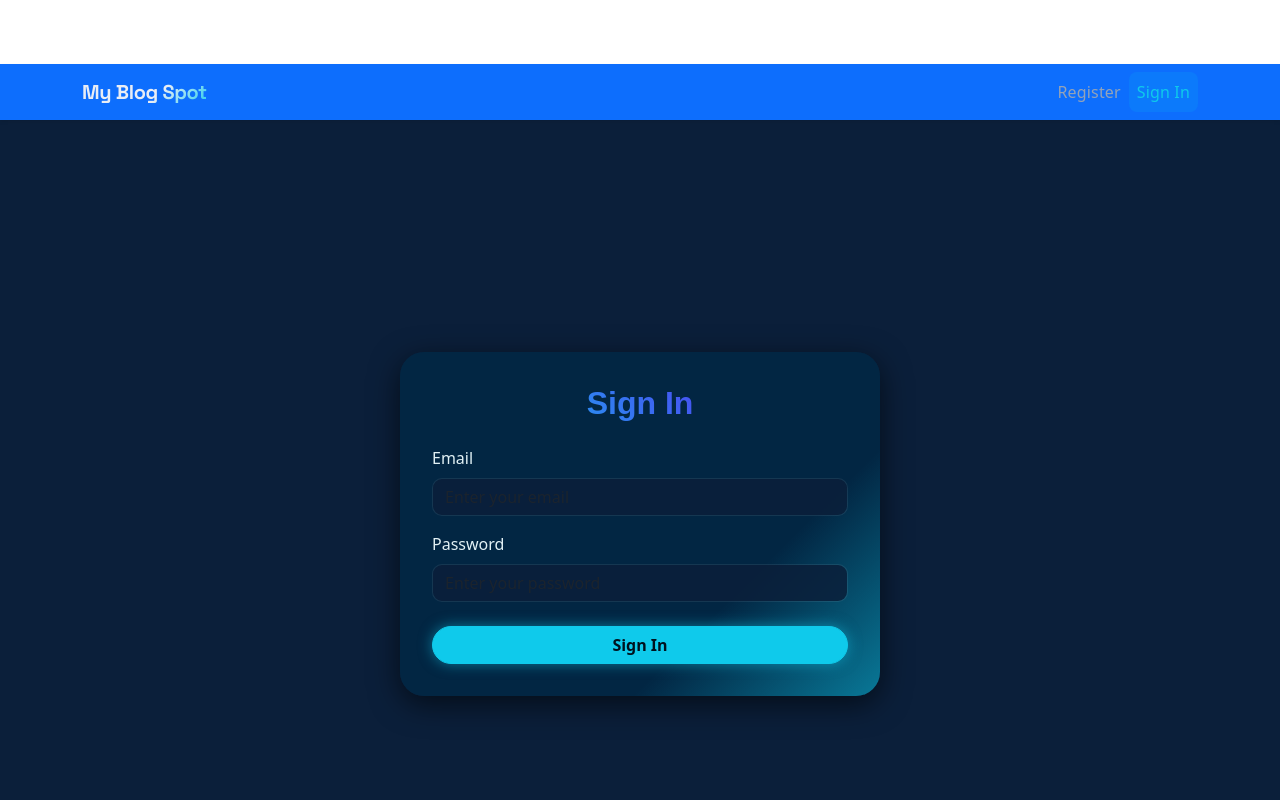
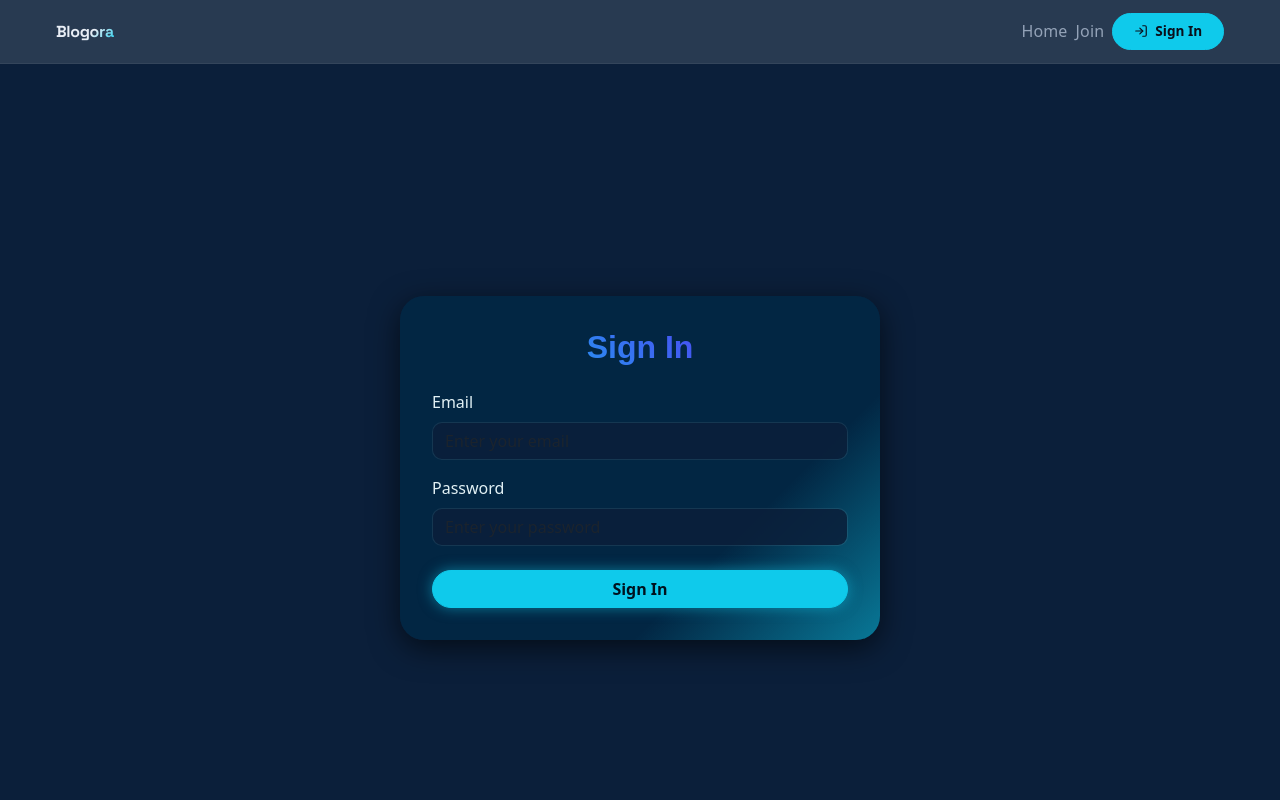
Before and after one commit to selamawitk/Blogora, a React (Create React App) app in the folder client/: page /signin in a window 1280 px wide. Shown: the top 800 px of the page. Built offline with nearby package versions, Linux system fonts and the light colour scheme.

Commit message:
feat: scroll detection and premium navbar

```diff
--- a/client/src/components/Navbar.js
+++ b/client/src/components/Navbar.js
@@ -1,92 +1,136 @@
-import React from 'react';
-import { Link, NavLink } from 'react-router-dom';
-import { useAuth } from '../context/AuthContext'; // adjust the path as needed
+import React, { useState, useEffect } from 'react';
+import { Link, NavLink, useLocation } from 'react-router-dom';
+import { Menu, X, Home, PenSquare, LogIn, UserPlus, LogOut, User } from 'lucide-react';
+import { useAuth } from '../context/AuthContext';
 
 function Navbar() {
-  const auth = useAuth();
+  const { user, logout, loading } = useAuth();
+  const [menuOpen, setMenuOpen] = useState(false);
+  const [scrolled, setScrolled] = useState(false);
+  const location = useLocation();
 
-  if (!auth) return null; // or a fallback if context is missing
+  useEffect(() => {
+    setMenuOpen(false);
+  }, [location.pathname]);
 
-  const { user, logout } = auth; // assuming user = null if logged out
+  useEffect(() => {
+    const handleScroll = () => setScrolled(window.scrollY > 20);
+    window.addEventListener('scroll', handleScroll, { passive: true });
+    return () => window.removeEventListener('scroll', handleScroll);
+  }, []);
+
+  if (loading) return null;
+
+  const closeMenu = () => setMenuOpen(false);
 
   return (
-    <nav className="navbar navbar-expand-lg navbar-dark bg-primary shadow-sm">
-      <div className="container">
-        <Link to="/" className="navbar-brand fw-bold">
-          My Blog Spot
-        </Link>
-        <button
-          className="navbar-toggler"
-          type="button"
-          data-bs-toggle="collapse"
-          data-bs-target="#navbarNav"
-          aria-controls="navbarNav"
-          aria-expanded="false"
-          aria-label="Toggle navigation"
-        >
-          <span className="navbar-toggler-icon" />
-        </button>
-        <div className="collapse navbar-collapse" id="navbarNav">
-          <ul className="navbar-nav ms-auto">
+    <>
+      <nav className={`navbar-glass ${scrolled ? 'navbar-scrolled' : ''}`}>
+        <div className="navbar-inner">
+          <Link to="/" className="navbar-brand">
+            Blogora
+          </Link>
+
+          <ul className="nav-links">
+            <li>
+              <NavLink to="/" end className={({ isActive }) => isActive ? 'nav-link active' : 'nav-link'}>
+                Home
+              </NavLink>
+            </li>
             {user ? (
               <>
-                <li className="nav-item">
-                  <NavLink
-                    to="/"
-                    className={({ isActive }) =>
-                      isActive ? 'nav-link active' : 'nav-link'
-                    }
-                  >
-                    Home
+                <li>
+                  <NavLink to="/create" className={({ isActive }) => isActive ? 'nav-link active' : 'nav-link'}>
+                    Create
                   </NavLink>
                 </li>
-                <li className="nav-item">
-                  <NavLink
-                    to="/create"
-                    className={({ isActive }) =>
-                      isActive ? 'nav-link active' : 'nav-link'
-                    }
-                  >
-                    Create Post
-                  </NavLink>
+                <li className="nav-user-badge">
+                  <User size={14} />
+                  {user.username || user.email}
                 </li>
-                <li className="nav-item">
-                  <button
-                    onClick={() => logout()}
-                    className="btn btn-outline-light ms-3"
-                  >
+                <li>
+                  <button onClick={logout} className="nav-btn">
+                    <LogOut size={14} />
                     Logout
                   </button>
                 </li>
               </>
             ) : (
               <>
-                <li className="nav-item">
-                  <NavLink
-                    to="/register"
-                    className={({ isActive }) =>
-                      isActive ? 'nav-link active' : 'nav-link'
-                    }
-                  >
-                    Register
+                <li>
+                  <NavLink to="/register" className={({ isActive }) => isActive ? 'nav-link active' : 'nav-link'}>
+                    Join
                   </NavLink>
                 </li>
-                <li className="nav-item">
-                  <NavLink
-                    to="/signin"
-                    className={({ isActive }) =>
-                      isActive ? 'nav-link active' : 'nav-link'
-                    }
-                  >
+                <li>
+                  <NavLink to="/signin" className="nav-btn nav-btn-primary">
+                    <LogIn size={14} />
                     Sign In
                   </NavLink>
                 </li>
               </>
             )}
           </ul>
+
+          <button
+            className="nav-hamburger"
+            onClick={() => setMenuOpen(!menuOpen)}
+            aria-label="Toggle navigation"
+          >
+            {menuOpen ? <X size={20} /> : <Menu size={20} />}
+          </button>
         </div>
+      </nav>
+
+      <div className={`mobile-menu ${menuOpen ? 'open' : ''}`}>
+        <ul className="mobile-menu-list">
+          <li className="mobile-menu-item">
+            <NavLink to="/" end className={({ isActive }) => isActive ? 'mobile-menu-link active' : 'mobile-menu-link'} onClick={closeMenu}>
+              <Home size={18} />
+              Home
+            </NavLink>
+          </li>
+          {user ? (
+            <>
+              <li className="mobile-menu-item">
+                <NavLink to="/create" className={({ isActive }) => isActive ? 'mobile-menu-link active' : 'mobile-menu-link'} onClick={closeMenu}>
+                  <PenSquare size={18} />
+                  Create Post
+                </NavLink>
+              </li>
+              <li className="mobile-menu-divider" />
+              <li className="mobile-menu-item">
+                <div style={{ padding: '0.75rem 0.5rem', color: 'var(--text-muted)', fontSize: '0.85rem', display: 'flex', alignItems: 'center', gap: '0.5rem' }}>
+                  <User size={16} />
+                  {user.username || user.email}
+                </div>
+              </li>
+              <li className="mobile-menu-item">
+                <button onClick={() => { logout(); closeMenu(); }} className="mobile-menu-link" style={{ background: 'none', border: 'none', width: '100%', textAlign: 'left', cursor: 'pointer', color: '#ef4444' }}>
+                  <LogOut size={18} />
+                  Logout
+                </button>
+              </li>
+            </>
+          ) : (
+            <>
+              <li className="mobile-menu-item">
+                <NavLink to="/register" className={({ isActive }) => isActive ? 'mobile-menu-link active' : 'mobile-menu-link'} onClick={closeMenu}>
+                  <UserPlus size={18} />
+                  Join
+                </NavLink>
+              </li>
+              <li className="mobile-menu-item">
+                <NavLink to="/signin" className={({ isActive }) => isActive ? 'mobile-menu-link active' : 'mobile-menu-link'} onClick={closeMenu}>
+                  <LogIn size={18} />
+                  Sign In
+                </NavLink>
+              </li>
+            </>
+          )}
+        </ul>
       </div>
-    </nav>
+    </>
   );
 }
 
```
